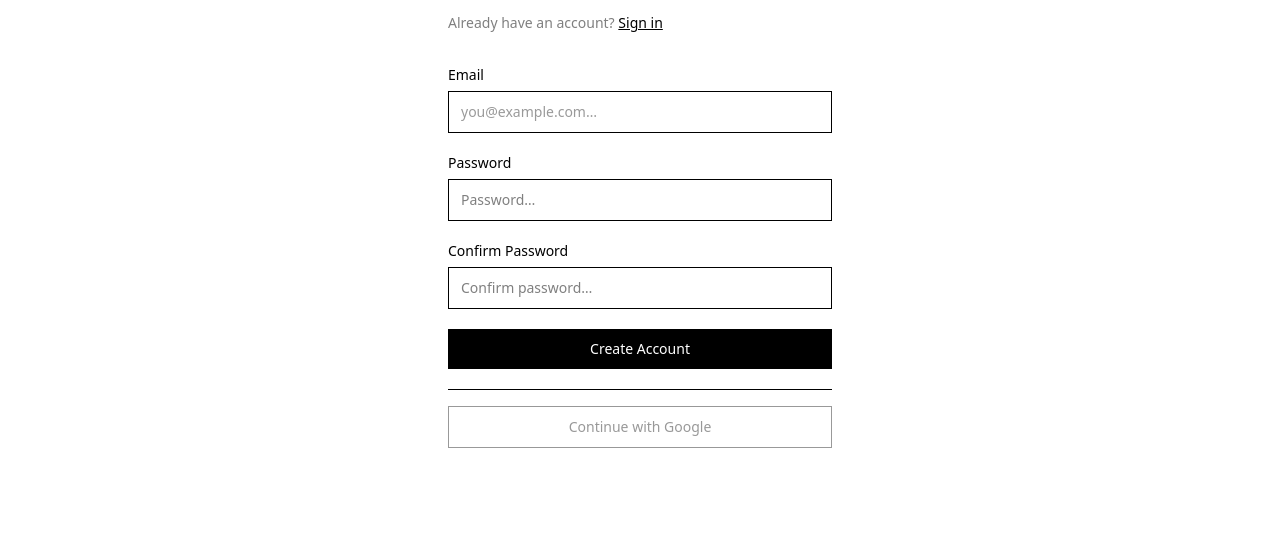
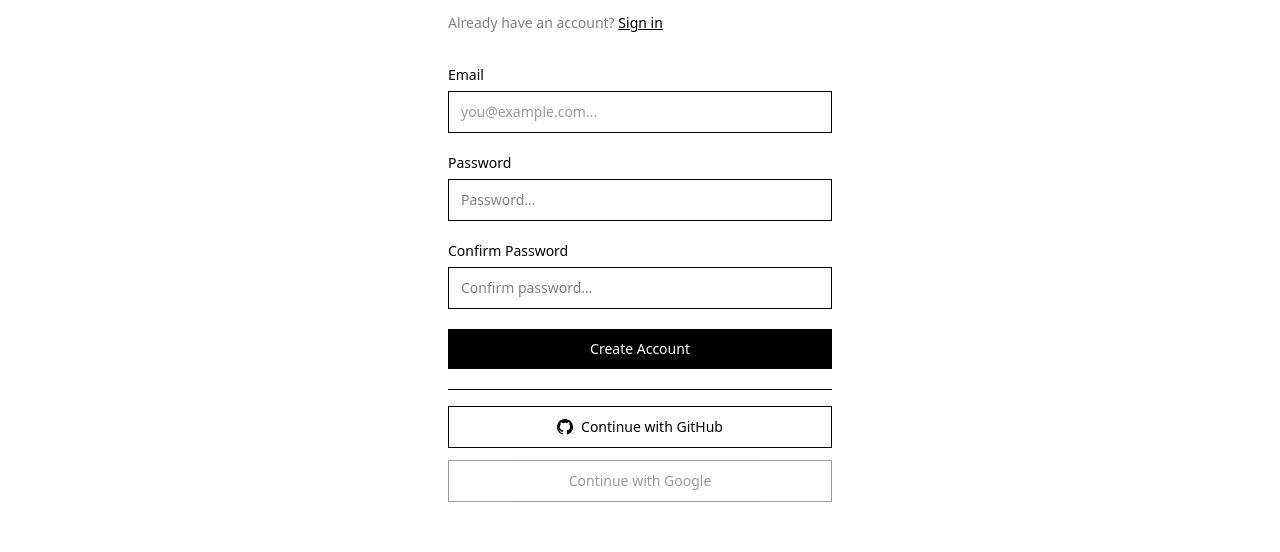
Before and after one commit to BrownCM28/CorestackV5, a Next.js app: page /signup in a window 1280 px wide. Shown: the part 172-724 px from the top of the page. Built offline with nearby package versions, Linux system fonts and the light colour scheme; no server answers; the database is empty.

Commit message:
Use shared AuthForm on the signup page

```diff
--- a/app/signup/page.tsx
+++ b/app/signup/page.tsx
@@ -1,59 +1,8 @@
-'use client'
-
-import { useState } from 'react'
+import { Suspense } from 'react'
 import Link from 'next/link'
-import { createClient } from '@/lib/supabase/client'
+import AuthForm from '@/components/auth/AuthForm'
 
 export default function SignUpPage() {
-  const [email, setEmail] = useState('')
-  const [password, setPassword] = useState('')
-  const [confirm, setConfirm] = useState('')
-  const [error, setError] = useState<string | null>(null)
-  const [success, setSuccess] = useState(false)
-  const [loading, setLoading] = useState(false)
-
-  async function handleSubmit(e: React.FormEvent) {
-    e.preventDefault()
-    setError(null)
-
-    if (password !== confirm) {
-      setError('Passwords do not match.')
-      return
-    }
-
-    setLoading(true)
-
-    const supabase = createClient()
-    const { error: authError } = await supabase.auth.signUp({
-      email,
-      password,
-      options: {
-        emailRedirectTo: process.env.NEXT_PUBLIC_SITE_URL + '/auth/callback',
-      },
-    })
-
-    if (authError) {
-      setError(authError.message)
-      setLoading(false)
-      return
-    }
-
-    setSuccess(true)
-    setLoading(false)
-  }
-
-  if (success) {
-    return (
-      <div className="px-6 py-16">
-        <div className="max-w-sm mx-auto">
-          <div className="border border-black px-5 py-6 bg-[#3ecf8e]/10">
-            <p className="text-sm font-medium">Check your email to confirm your account before signing in.</p>
-          </div>
-        </div>
-      </div>
-    )
-  }
-
   return (
     <div className="px-6 py-16">
       <div className="max-w-sm mx-auto">
@@ -67,81 +16,9 @@ export default function SignUpPage() {
             Sign in
           </Link>
         </p>
-        <form onSubmit={handleSubmit} className="flex flex-col gap-5 w-full max-w-sm" noValidate>
-          <div className="flex flex-col gap-1.5">
-            <label htmlFor="email" className="text-sm font-medium">
-              Email
-            </label>
-            <input
-              id="email"
-              type="email"
-              autoComplete="email"
-              required
-              placeholder="you@example.com…"
-              value={email}
-              onChange={(e) => setEmail(e.target.value)}
-              className="border border-black px-3 py-2.5 text-sm focus-visible:ring-2 focus-visible:ring-[#3ecf8e] focus-visible:ring-offset-0 outline-none placeholder:text-black/40"
-            />
-          </div>
-          <div className="flex flex-col gap-1.5">
-            <label htmlFor="password" className="text-sm font-medium">
-              Password
-            </label>
-            <input
-              id="password"
-              type="password"
-              autoComplete="new-password"
-              required
-              placeholder="Password…"
-              minLength={6}
-              value={password}
-              onChange={(e) => setPassword(e.target.value)}
-              className="border border-black px-3 py-2.5 text-sm focus-visible:ring-2 focus-visible:ring-[#3ecf8e] focus-visible:ring-offset-0 outline-none"
-            />
-          </div>
-          <div className="flex flex-col gap-1.5">
-            <label htmlFor="confirm-password" className="text-sm font-medium">
-              Confirm Password
-            </label>
-            <input
-              id="confirm-password"
-              type="password"
-              autoComplete="new-password"
-              required
-              placeholder="Confirm password…"
-              minLength={6}
-              value={confirm}
-              onChange={(e) => setConfirm(e.target.value)}
-              className="border border-black px-3 py-2.5 text-sm focus-visible:ring-2 focus-visible:ring-[#3ecf8e] focus-visible:ring-offset-0 outline-none"
-            />
-          </div>
-          {error && (
-            <p
-              role="alert"
-              aria-live="polite"
-              className="text-sm text-red-600 border border-red-300 bg-red-50 px-3 py-2"
-            >
-              {error}
-            </p>
-          )}
-          <button
-            type="submit"
-            disabled={loading}
-            className="bg-black text-white px-4 py-2.5 text-sm font-medium transition-colors duration-150 hover:bg-[#3ecf8e] hover:text-black disabled:opacity-50 disabled:cursor-not-allowed focus-visible:ring-2 focus-visible:ring-[#3ecf8e] focus-visible:ring-offset-0 outline-none"
-          >
-            {loading ? 'Please wait…' : 'Create Account'}
-          </button>
-          <div className="border-t border-black pt-4">
-            <button
-              type="button"
-              disabled
-              className="w-full border border-black px-4 py-2.5 text-sm font-medium opacity-40 cursor-not-allowed"
-              aria-label="Continue with Google (coming soon)"
-            >
-              Continue with Google
-            </button>
-          </div>
-        </form>
+        <Suspense fallback={null}>
+          <AuthForm mode="signup" />
+        </Suspense>
       </div>
     </div>
   )
```
